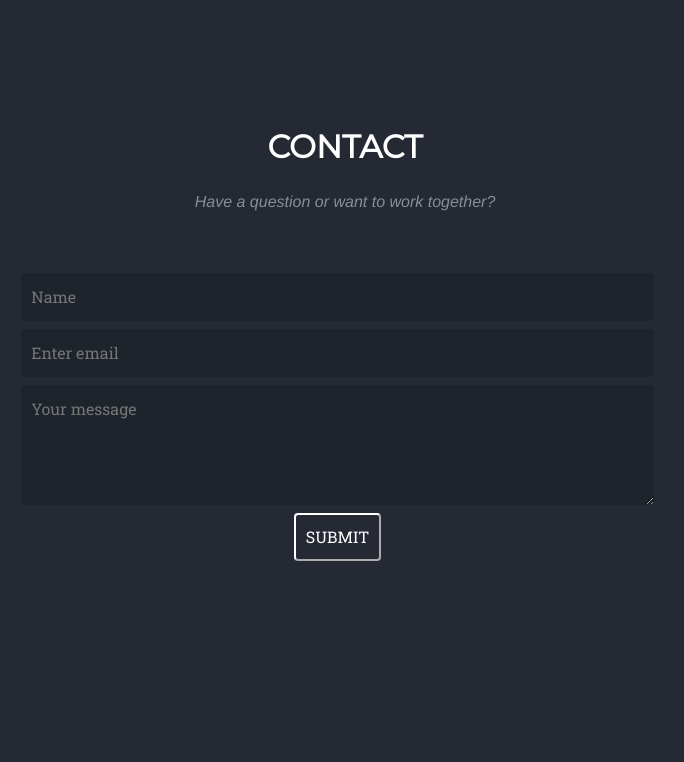
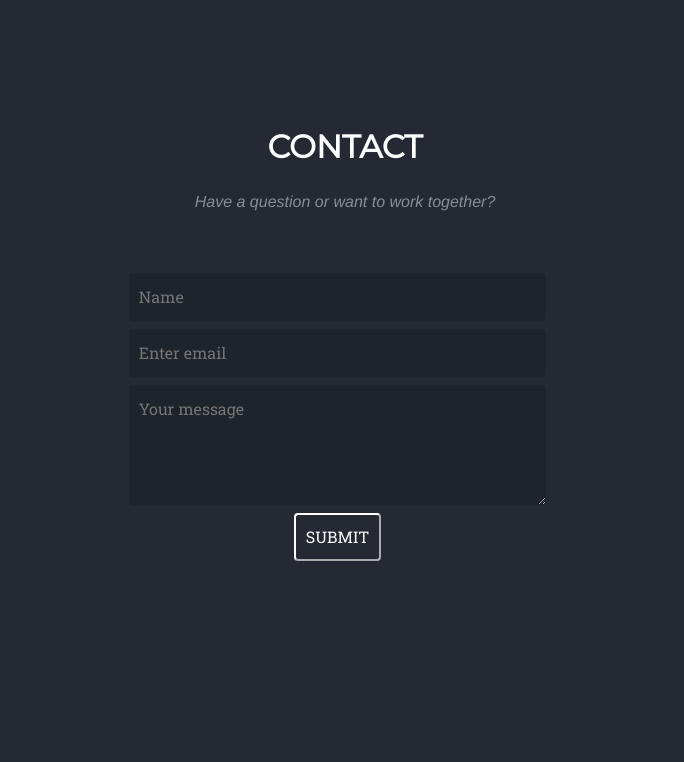
Before and after one commit to shmerling86/Portfolio, a PHP site: page / in a window 1280 px wide. Shown: the part 3502-4264 px from the top of the page, without its empty margins (295-979 px from the left). Run offline with PHP 8.4, Linux system fonts and the light colour scheme; some web fonts are replaced.

Commit message:
form change css

```diff
--- a/css/ca-gallery.css
+++ b/css/ca-gallery.css
@@ -108,7 +108,7 @@ section h2.section-heading h2 {
 form{
     min-height: 490px;
     display: block;
-    width: 50%;
+    width: 33%;
     /* margin: 0 695px; */
 }
 
--- a/css/queries.css
+++ b/css/queries.css
@@ -125,7 +125,7 @@ and (min-width:1500px) {
     }
 
     section form{
-        /* width: 500px; */
+        width: 320px;
         /* margin-left: 30px; */
     }
 
```
